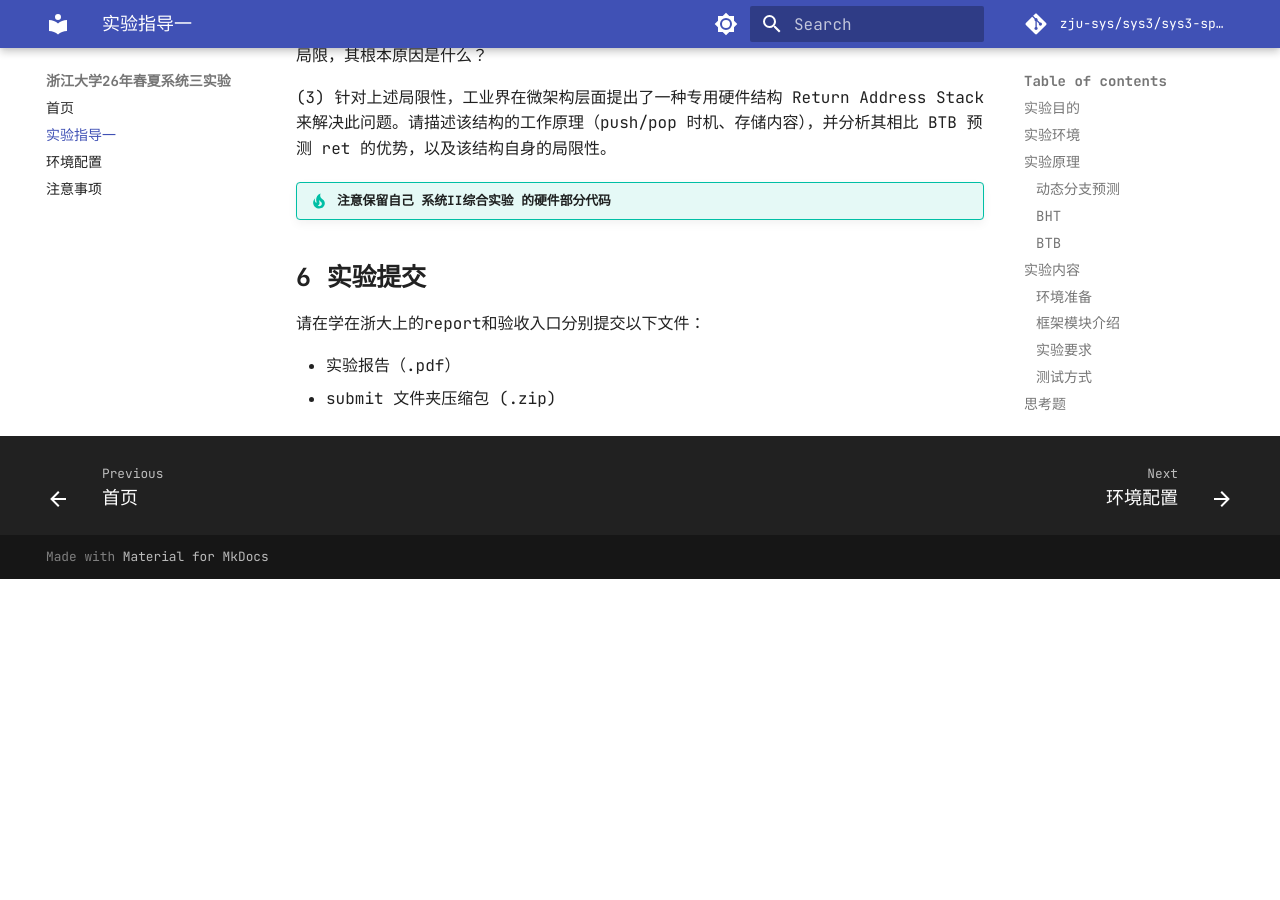
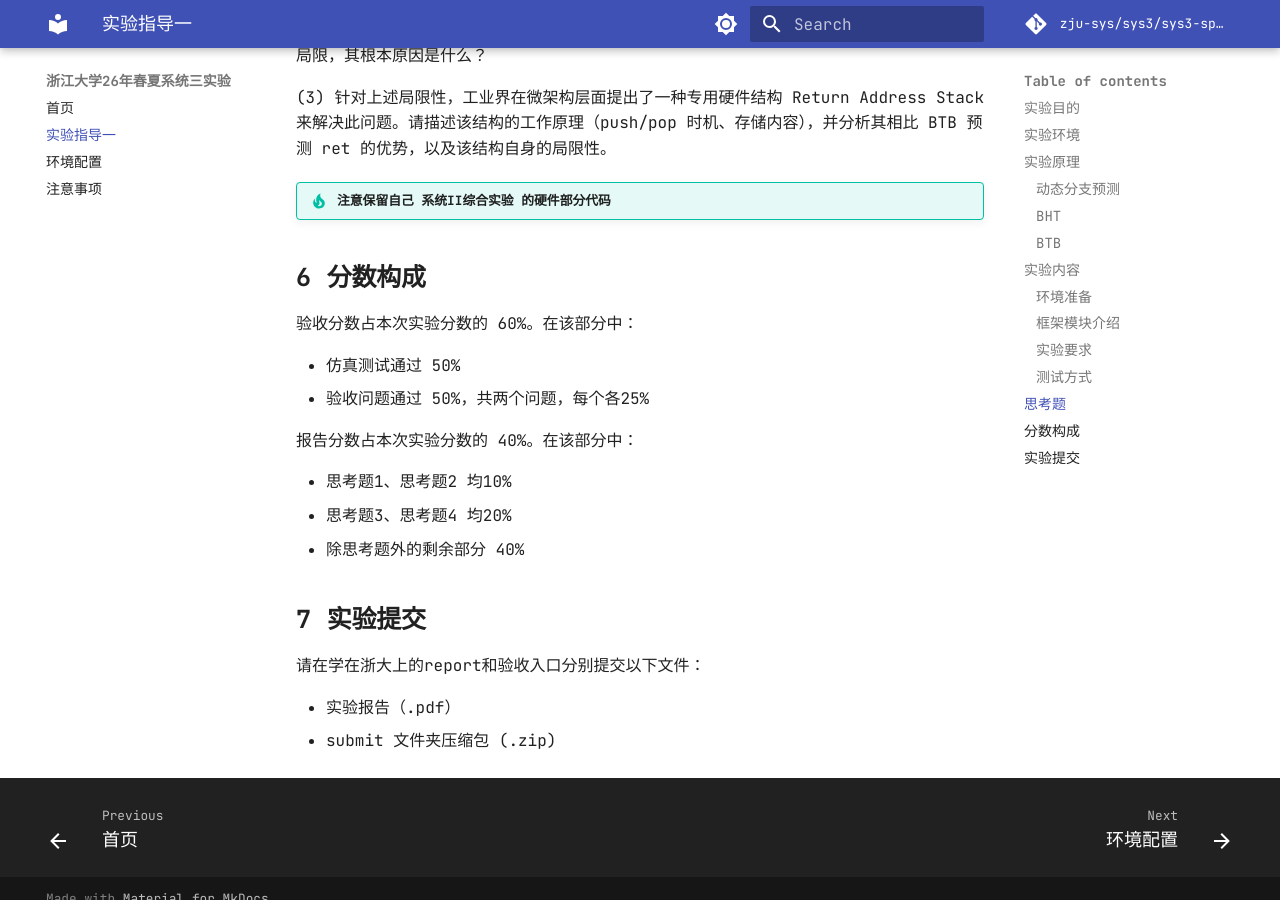
Before and after one commit to ZZC071212/computer_system, an MkDocs documentation site: the page built from docs/lab1.md, in a window 1280 px wide and 900 px high, scrolled down 8549 px. Built offline with MkDocs 1.6.1 and Material for MkDocs 9.7.7, drawn with Linux system fonts in a browser that asks for light colours; some web fonts are replaced; before the commit the page ends 9128 px from its top, so only the background shows below that.

Commit message:
add "分数构成" part in lab1.md

```diff
--- a/docs/lab1.md
+++ b/docs/lab1.md
@@ -231,6 +231,19 @@ foo:
 
 !!! tip "注意保留自己 系统II综合实验 的硬件部分代码"
 
+## 分数构成
+
+验收分数占本次实验分数的 60%。在该部分中：
+
+- 仿真测试通过 50%
+- 验收问题通过 50%，共两个问题，每个各25%
+
+报告分数占本次实验分数的 40%。在该部分中：
+
+- 思考题1、思考题2 均10%
+- 思考题3、思考题4 均20%
+- 除思考题外的剩余部分 40%
+
 ## 实验提交
 
 请在学在浙大上的report和验收入口分别提交以下文件：
```
